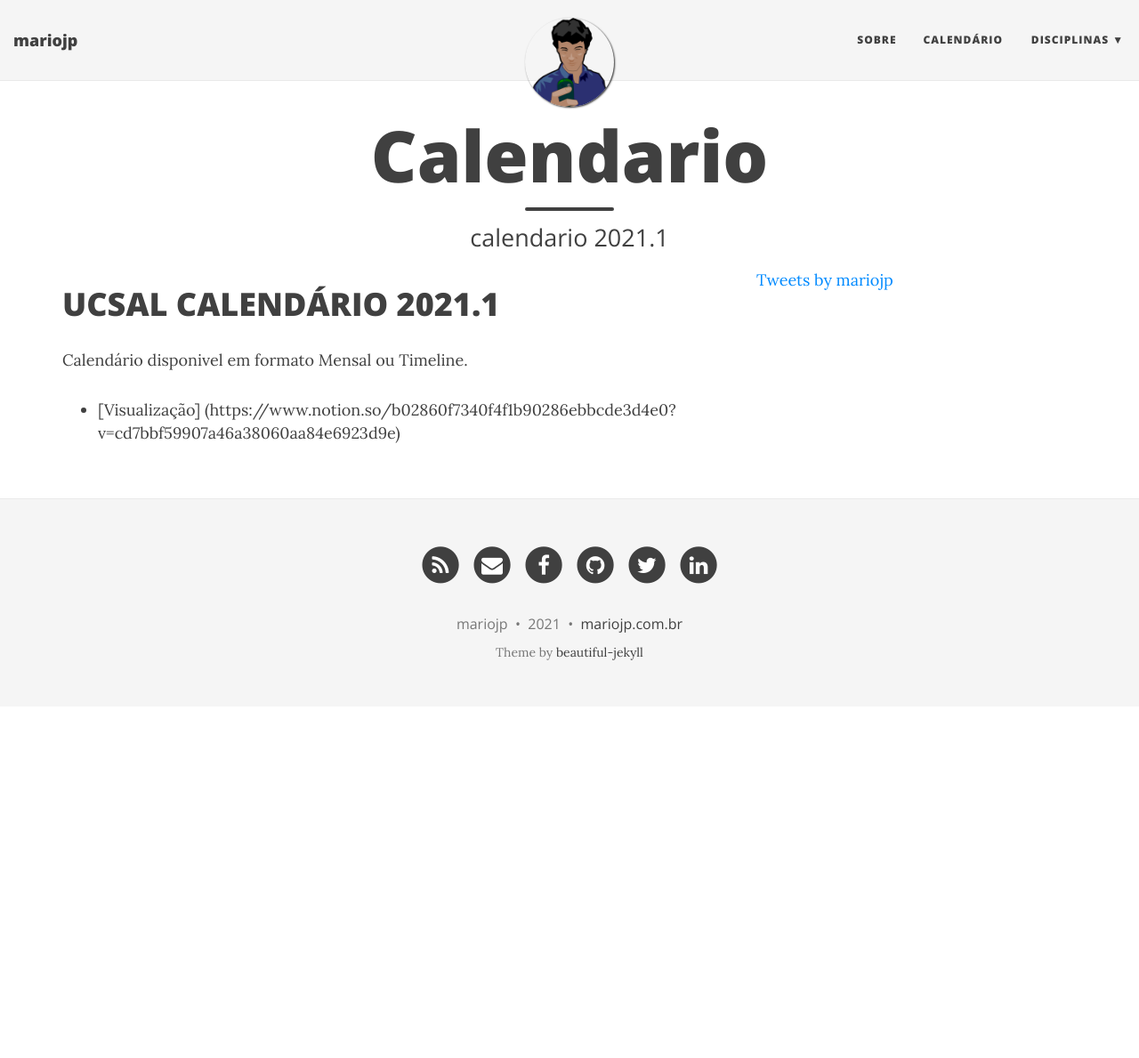
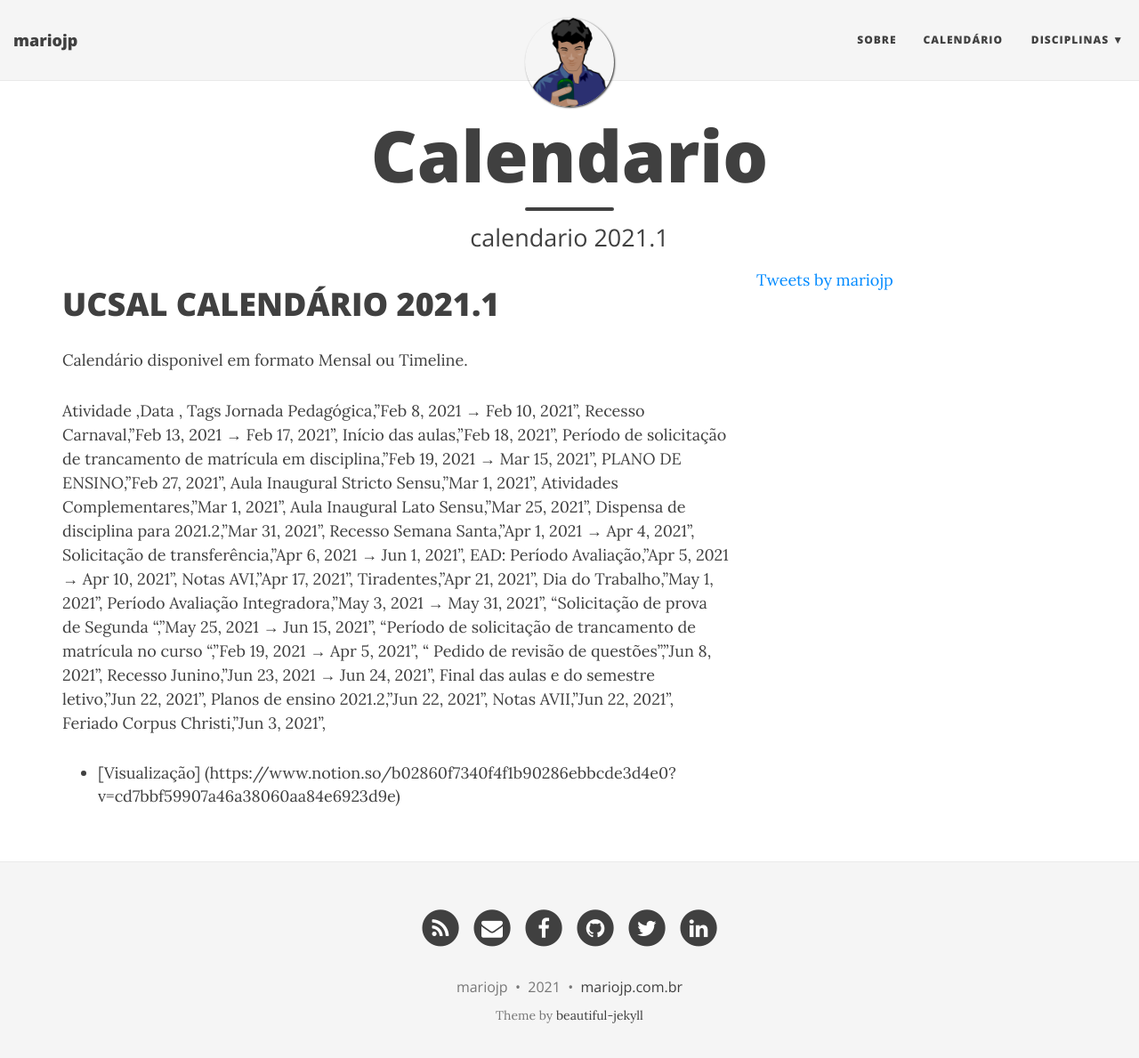
Before and after one commit to mariojp/mariojp.github.io, a Jekyll site: the page built from calendar.md, in a window 1280 px wide and 1202 px high. Shown: the top 1189 px of the window at 89% size. Built offline with Jekyll 4.4.1, drawn with Linux system fonts in a browser that asks for light colours; nearby versions of some CDN libraries; comment, search, counter and statistics services are not loaded.

Commit message:
Update calendar.md

```diff
--- a/calendar.md
+++ b/calendar.md
@@ -8,4 +8,30 @@ subtitle: calendario 2021.1
 
 Calendário disponivel em formato Mensal ou Timeline.
 
+Atividade ,Data , Tags
+Jornada Pedagógica,"Feb 8, 2021 → Feb 10, 2021",
+Recesso Carnaval,"Feb 13, 2021 → Feb 17, 2021",
+Início das aulas,"Feb 18, 2021",
+Período de solicitação de trancamento de matrícula em disciplina,"Feb 19, 2021 → Mar 15, 2021",
+PLANO DE ENSINO,"Feb 27, 2021",
+Aula Inaugural Stricto Sensu,"Mar 1, 2021",
+Atividades Complementares,"Mar 1, 2021",
+Aula Inaugural Lato Sensu,"Mar 25, 2021",
+Dispensa de disciplina para 2021.2,"Mar 31, 2021",
+Recesso Semana Santa,"Apr 1, 2021 → Apr 4, 2021",
+Solicitação de transferência,"Apr 6, 2021 → Jun 1, 2021",
+EAD: Período Avaliação,"Apr 5, 2021 → Apr 10, 2021",
+Notas AVI,"Apr 17, 2021",
+Tiradentes,"Apr 21, 2021",
+Dia do Trabalho,"May 1, 2021",
+Período Avaliação Integradora,"May 3, 2021 → May 31, 2021",
+"Solicitação de prova de Segunda ","May 25, 2021 → Jun 15, 2021",
+"Período de solicitação de trancamento de matrícula no curso ","Feb 19, 2021 → Apr 5, 2021",
+" Pedido de revisão de questões","Jun 8, 2021",
+Recesso Junino,"Jun 23, 2021 → Jun 24, 2021",
+Final das aulas e do semestre letivo,"Jun 22, 2021",
+Planos de ensino 2021.2,"Jun 22, 2021",
+Notas AVII,"Jun 22, 2021",
+Feriado Corpus Christi,"Jun 3, 2021",
+
 - [Visualização] (https://www.notion.so/b02860f7340f4f1b90286ebbcde3d4e0?v=cd7bbf59907a46a38060aa84e6923d9e)
```
